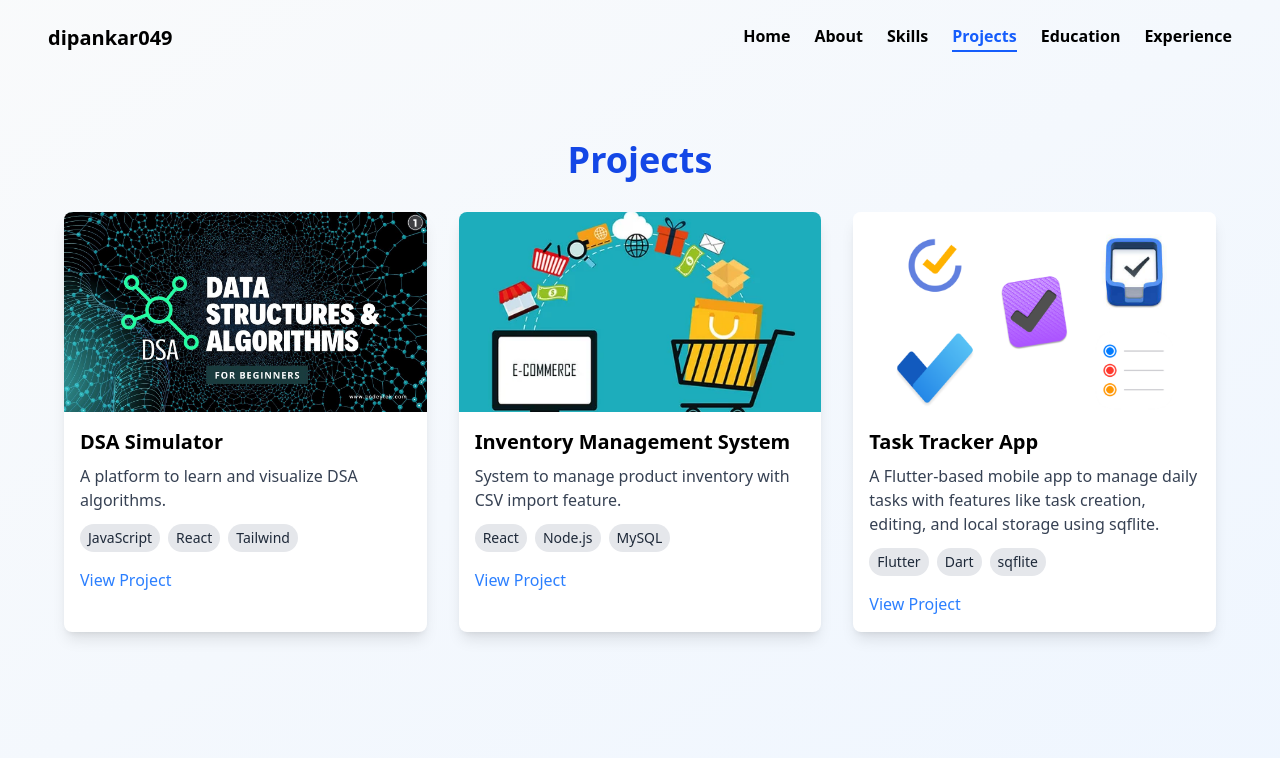
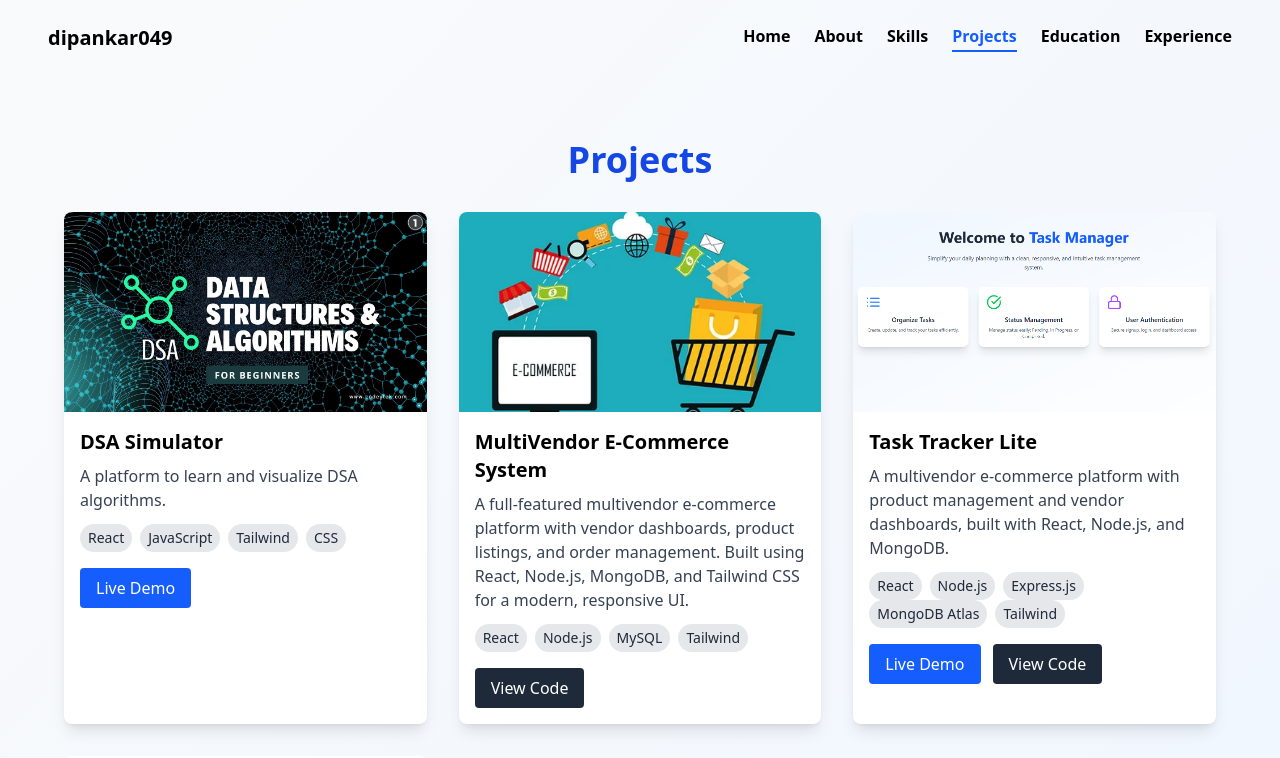
Before and after one commit to dipankar049/portfolio, a React (Vite) app: page /projects in a window 1280 px wide. Shown: the top 758 px of the page. Built offline with nearby package versions, Linux system fonts and the light colour scheme.

Commit message:
add project

```diff
--- a/src/components/Projects.jsx
+++ b/src/components/Projects.jsx
@@ -1,28 +1,37 @@
 import DSAImage from '../assets/DSA.jpg';
 import ECommerceImage from '../assets/ecommerce.webp';
 import TaskTrackerImage from '../assets/taskTracker.png';
+import taskTrackerLiteImage from '../assets/task-tracker-lite.png';
 
 const Projects = () => {
   const projects = [
     {
       title: "DSA Simulator",
       description: "A platform to learn and visualize DSA algorithms.",
-        tech: ["JavaScript", "React", "Tailwind"],
-        liveLink: "https://github.com/dipankar049/DSA_Simulator",
+      tech: ["React", "JavaScript", "Tailwind", "CSS"],
+      liveLink: "https://dsa-simulator-three.vercel.app/",
       imageUrl: DSAImage,
     },
     {
-        title: "Inventory Management System",
-        description: "System to manage product inventory with CSV import feature.",
-        tech: ["React", "Node.js", "MySQL"],
-        liveLink: "https://github.com/dipankar049/Multivendor-Ecommerce-System",
+      title: "MultiVendor E-Commerce System",
+      description: "A full-featured multivendor e-commerce platform with vendor dashboards, product listings, and order management. Built using React, Node.js, MongoDB, and Tailwind CSS for a modern, responsive UI.",
+      tech: ["React", "Node.js", "MySQL", "Tailwind"],
+      gitHubRepo: "https://github.com/dipankar049/Multivendor-Ecommerce-System",
       imageUrl: ECommerceImage,
+    },
+    {
+      title: "Task Tracker Lite",
+      description: "A multivendor e-commerce platform with product management and vendor dashboards, built with React, Node.js, and MongoDB.",
+      tech: ["React", "Node.js", "Express.js", "MongoDB Atlas", "Tailwind"],
+      liveLink: "https://task-tracker-lite.vercel.app/",
+      gitHubRepo: "https://github.com/dipankar049/task-tracker-lite",
+      imageUrl: taskTrackerLiteImage,
     },
     {
       title: "Task Tracker App",
       description: "A Flutter-based mobile app to manage daily tasks with features like task creation, editing, and local storage using sqflite.",
       tech: ["Flutter", "Dart", "sqflite"],
-        liveLink: "https://github.com/dipankar049/TaskTrackr",
+      gitHubRepo: "https://github.com/dipankar049/TaskTrackr",
       imageUrl: TaskTrackerImage,
     }
     // Add more projects here
@@ -44,10 +53,31 @@ const Projects = () => {
                     {tech}
                   </span>
                 ))}
+
+
               </div>
-                    <a href={project.liveLink} target="_blank" rel="noopener noreferrer" className="text-blue-500 mt-4 block">
-                    View Project
+              <div className="mt-4 flex flex-wrap gap-3">
+                {project.liveLink && (
+                  <a
+                    href={project.liveLink}
+                    target="_blank"
+                    rel="noopener noreferrer"
+                    className="text-white bg-blue-600 hover:bg-blue-700 px-4 py-2 rounded"
+                  >
+                    Live Demo
                   </a>
+                )}
+                {project.gitHubRepo && (
+                  <a
+                    href={project.gitHubRepo}
+                    target="_blank"
+                    rel="noopener noreferrer"
+                    className="text-white bg-gray-800 hover:bg-gray-900 px-4 py-2 rounded"
+                  >
+                    View Code
+                  </a>
+                )}
+              </div>
             </div>
           </div>
         ))}
```
Also changed, not shown: src/assets/task-tracker-lite.png (added). Lines whose indentation alone changed are shown as unchanged.
